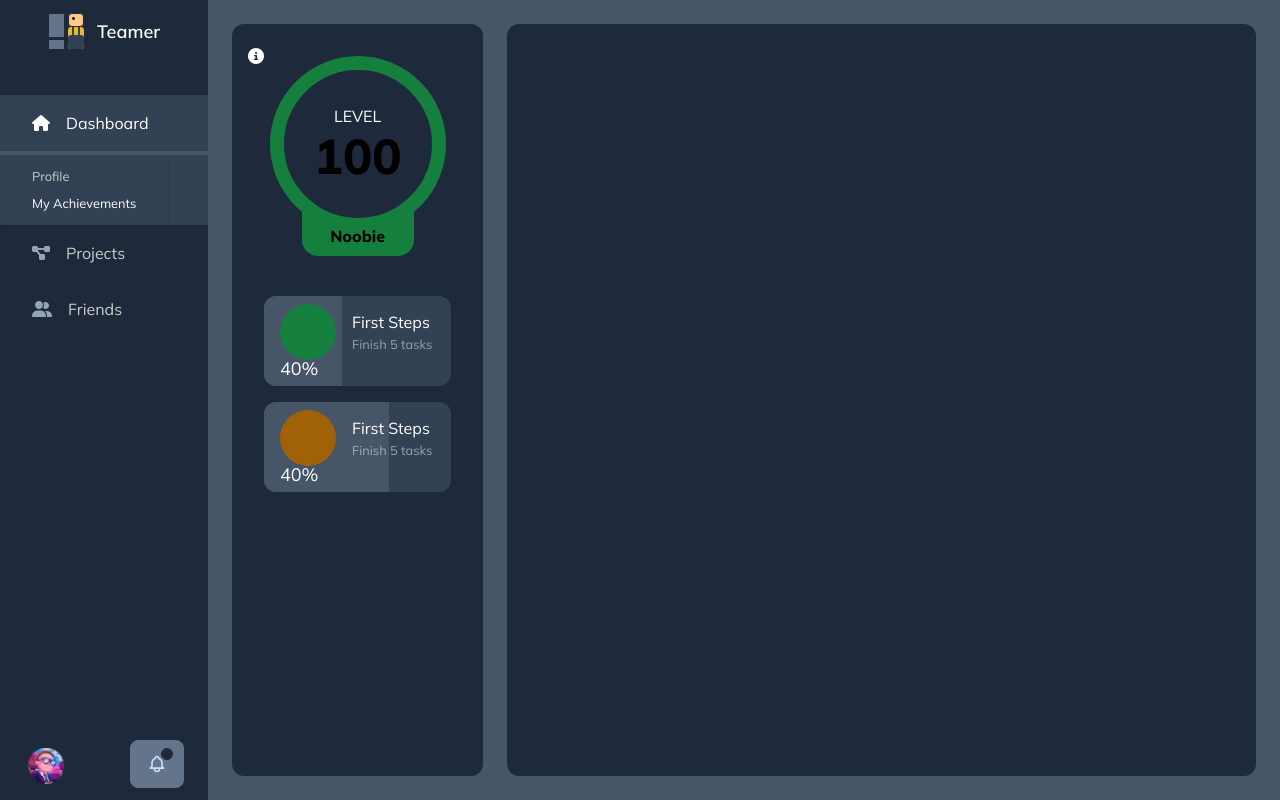
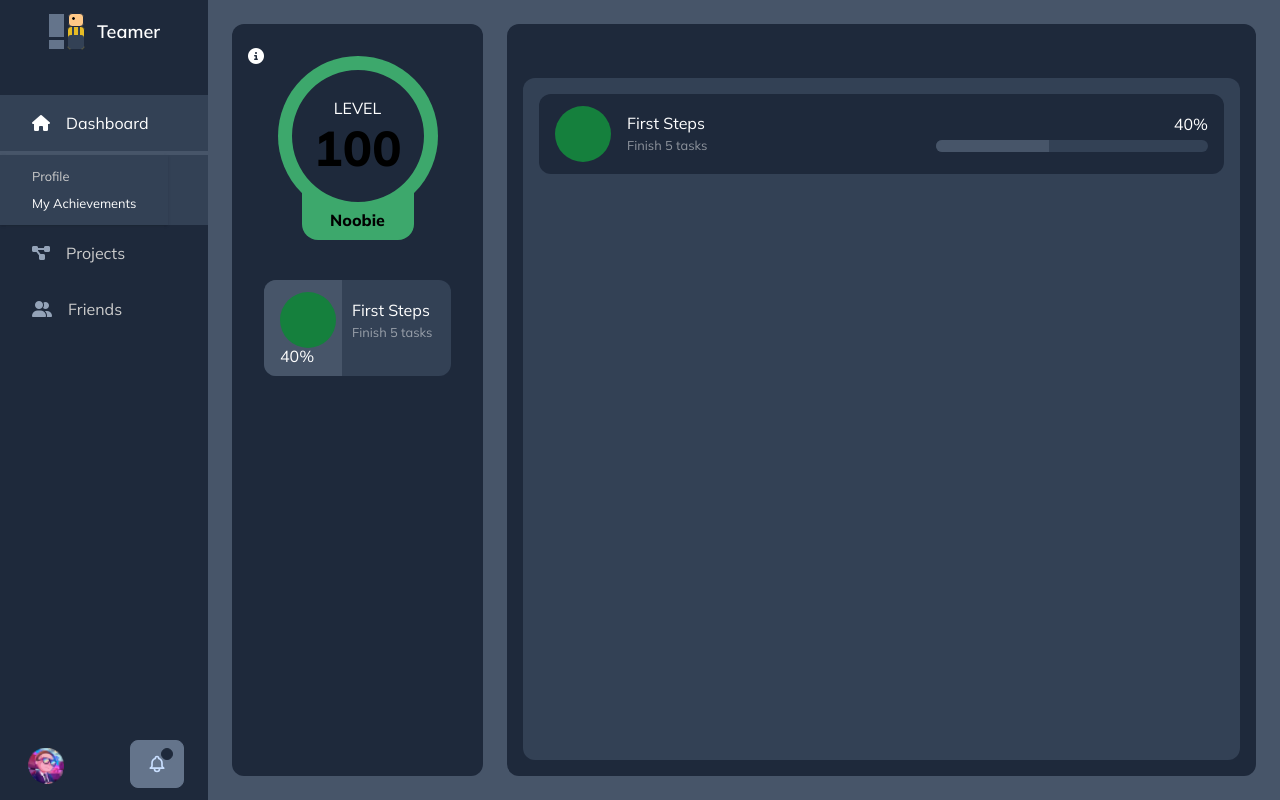
Before and after one commit to ProyectoIntegradoOrganizationalApp/Front-End, a React (Vite) app: page /dashboard/achievements in a window 1280 px wide. Built offline with nearby package versions, Linux system fonts and the light colour scheme.

Commit message:
Dashboard changes

```diff
--- a/src/adapters/components/Item.tsx
+++ b/src/adapters/components/Item.tsx
@@ -35,7 +35,7 @@ export function Item(props: { icon?: string, title: string, description: string,
                     {
                         props.tools.map((tool) =>
                             <div onClick={(event: React.MouseEvent<HTMLElement>) => { doAction(tool.action, tool.target)}}
-                            className={"btn flex justify-center items-center !w-10 min-h-fit h-fit rounded-xl !aspect-square border-none " + tool.color + " !hover:" + tool.color + "/50"}><i className={tool.icon + " text-white"}></i></div>
+                            className={"btn flex justify-center items-center !w-10 min-h-fit h-fit rounded-xl !aspect-square border-none " + tool.color + " hover:" + tool.color + "/50"}><i className={tool.icon + " text-white"}></i></div>
                         )
                     }
                 </div>
--- /dev/null
+++ b/src/adapters/components/achievements/AchievementItem.tsx
@@ -0,0 +1,55 @@
+// React
+import React from "react";
+import { AchievementPercentage } from "../../../domain/AchievementPercentage.interface";
+
+/**
+ *  Componente de Achievement Info para ver el conjunto de Level y List de logros del usuario
+ *
+ *  @param props Contiene las props que le pasa el elemento superior
+ *  @returns
+ */
+export function AchievementItem(props: { icon: string, title: string, description: string, percentage: AchievementPercentage }) {
+    return (
+        <>
+            {
+                props.percentage.type == "basic" &&
+                <div className="bg-slate-700 w-full py-3 px-4 rounded-xl relative">
+                    <div className={"absolute top-0 left-0 h-full rounded-l-xl z-1 bg-slate-600 w-5/12 " + {/* width (w-6/12 == 50%) */ }}></div>
+                    <div className="relative z-2 flex flex-wrap justify-between items-center">
+                        <div className="flex items-center gap-4">
+                            {/* Achievement Icon */}
+                            <div className="w-14 aspect-square rounded-full bg-green-700"></div>
+
+                            <div className="flex flex-col gap-2">
+                                <p className="text-white text-base leading-none">{props.title}</p>
+                                <p className="text-white/50 text-sm leading-none">{props.description}</p>
+                            </div>
+                        </div>
+                        <p className="text-white text-base leading-none">{props.percentage.number + "%"}</p>
+                    </div>
+                </div>
+            } {
+                props.percentage.type == "progress" &&
+                <div className="bg-slate-800 w-full py-3 px-4 rounded-xl relative">
+                    <div className="relative z-2 flex flex-wrap justify-between items-center">
+                        <div className="flex items-center gap-4">
+                            {/* Achievement Icon */}
+                            <div className="w-14 aspect-square rounded-full bg-green-700"></div>
+
+                            <div className="flex flex-col gap-2">
+                                <p className="text-white text-base leading-none">{props.title}</p>
+                                <p className="text-white/50 text-sm leading-none">{props.description}</p>
+                            </div>
+                        </div>
+                        <div className={"text-white leading-none flex items-end flex-col gap-2 w-5/12 " + {/* width (w-6/12 == 50%) */ }}>
+                            <p className="text-base">{props.percentage.number + "%"}</p>
+                            <div className="bg-slate-700 w-full h-3 rounded-xl">
+                                <div className="bg-slate-600 w-5/12 h-full rounded-l-xl"></div>
+                            </div>
+                        </div>
+                    </div>
+                </div>
+            }
+        </>
+    )
+}
--- a/src/adapters/components/achievements/AchievementsLevel.tsx
+++ b/src/adapters/components/achievements/AchievementsLevel.tsx
@@ -11,12 +11,12 @@ export function AchievementsLevel(props: {level: number, rank: string}) {
     return (
         <>
             {/* Según el rank, el color será verde, rojo, etc. (podemos hacer que vaya subiendo de color en plan agua para ver el progreso en sí) */}
-            <div className="flex flex-col items-center bg-slate-800 w-44 h-48 relative">
-                <div className="achievementsLevel border-green-700 bg-inherit relative z-10">
+            <div className="flex flex-col items-center bg-slate-800 w-40 aspect-square relative">
+                <div className="achievementsLevel border-green-400/70 bg-inherit relative z-10">
                     <p className="text-base text-white leading-none">LEVEL</p>
                     <p className="text-5xl text-white leading-none"><b>{props.level}</b></p>
                 </div>
-                <div className="h-12 w-28 bg-green-700 rounded-b-2xl flex justify-center items-center absolute -bottom-2 z-0"></div>
+                <div className="h-12 w-28 bg-green-400/70 rounded-b-2xl flex justify-center items-center absolute -bottom-2 z-0"></div>
                 <p className="text-base text-white leading-none relative z-10 bottom-1"><b>{props.rank}</b></p>
             </div>
         </>
--- a/src/adapters/components/achievements/AchievementsList.tsx
+++ b/src/adapters/components/achievements/AchievementsList.tsx
@@ -1,5 +1,6 @@
 // React
 import React from "react";
+import { AchievementItem } from "./AchievementItem";
 
 /**
  *  Componente de Achievements List para ver los 6 últimos logros del usuario
@@ -12,37 +13,10 @@ export function AchievementsList() {
         <>
             <div className="w-full flex flex-col items-center gap-4">
                 {/* Foreach (Achievement) */}
-                <div className="bg-slate-700 w-full py-2 px-4 rounded-xl relative">
-                    <div className={"absolute top-0 left-0 h-full rounded-l-xl z-1 bg-slate-600 w-5/12 " + {/* width (w-6/12 == 50%) */ }}></div>
-                    <div className="relative z-2 flex flex-wrap justify-between items-center">
-                        <div className="flex items-center gap-4">
-                            {/* Achievement Icon */}
-                            <div className="w-14 aspect-square rounded-full bg-green-700"></div>
-
-                            <div className="flex flex-col gap-2">
-                                <p className="text-white text-base leading-none">First Steps</p>
-                                <p className="text-white/50 text-sm leading-none">Finish 5 tasks</p>
-                            </div>
-                        </div>
-                        <p className="text-white text-xl leading-none">40%</p>
-                    </div>
-                </div>
-
-                <div className="bg-slate-700 w-full py-2 px-4 rounded-xl relative">
-                    <div className={"absolute top-0 left-0 h-full rounded-l-xl z-1 bg-slate-600 w-8/12 " + {/* width (w-6/12 == 50%) */ }}></div>
-                    <div className="relative z-2 flex flex-wrap justify-between items-center">
-                        <div className="flex items-center gap-4">
-                            {/* Achievement Icon */}
-                            <div className="w-14 aspect-square rounded-full bg-yellow-700"></div>
-
-                            <div className="flex flex-col gap-2">
-                                <p className="text-white text-base leading-none">First Steps</p>
-                                <p className="text-white/50 text-sm leading-none">Finish 5 tasks</p>
-                            </div>
-                        </div>
-                        <p className="text-white text-xl leading-none">40%</p>
-                    </div>
-                </div>
+                <AchievementItem icon="idkm" title="First Steps" description="Finish 5 tasks" percentage={{
+                    type: "basic",
+                    number: 40
+                }}/>
                 {/* EndForeach */}
             </div>
         </>
--- a/src/adapters/pages/Achievements.tsx
+++ b/src/adapters/pages/Achievements.tsx
@@ -5,6 +5,7 @@ import { Route } from '../../domain/Route.interface';
 import { DashboardBox } from '../components/dashboard/DashboardBox';
 import { Routes } from '../../application/customHooks/routes';
 import { AchievementsInfo } from '../components/achievements/AchievementsInfo';
+import { AchievementItem } from '../components/achievements/AchievementItem';
 
 export function Achievements() {
 
@@ -20,8 +21,18 @@ export function Achievements() {
         <>
             <Sidebar routes={routes} parent="dashboard">
                 <DashboardBox>
-                    <AchievementsInfo level={100} rank="Noobie"/>
-                    <div className="bg-slate-800 w-3/4 rounded-xl"></div>
+                    <AchievementsInfo level={100} rank="Noobie" />
+                    <div className="bg-slate-800 w-3/4 rounded-xl p-4 flex flex-col">
+                        <div className="w-full h-10">
+
+                        </div>
+                        <div className="bg-slate-700 w-full h-full rounded-xl p-4">
+                            <AchievementItem icon="idkm" title="First Steps" description="Finish 5 tasks" percentage={{
+                                type: "progress",
+                                number: 40
+                            }} />
+                        </div>
+                    </div>
                 </DashboardBox>
             </Sidebar>
         </>
--- a/src/adapters/pages/Profile.tsx
+++ b/src/adapters/pages/Profile.tsx
@@ -107,19 +107,19 @@ export function Profile() {
                                     {
                                         action: "view",
                                         icon: "fa-solid fa-eye",
-                                        color: "bg-slate-600",
+                                        color: "bg-blue-700",
                                         target: "view/idProyect"
                                     },
                                     {
                                         action: "edit",
                                         icon: "fa-solid fa-pen-to-square",
-                                        color: "bg-blue-600",
+                                        color: "bg-green-700",
                                         target: "edit/idProyect"
                                     },
                                     {
                                         action: "remove",
                                         icon: "fa-solid fa-trash",
-                                        color: "bg-red-600",
+                                        color: "bg-red-700",
                                         target: "remove/idProyect"
                                     },
                                 ]}/>
```
Also changed, not shown: src/domain/AchievementPercentage.interface.ts (added, +8 -0 lines).
